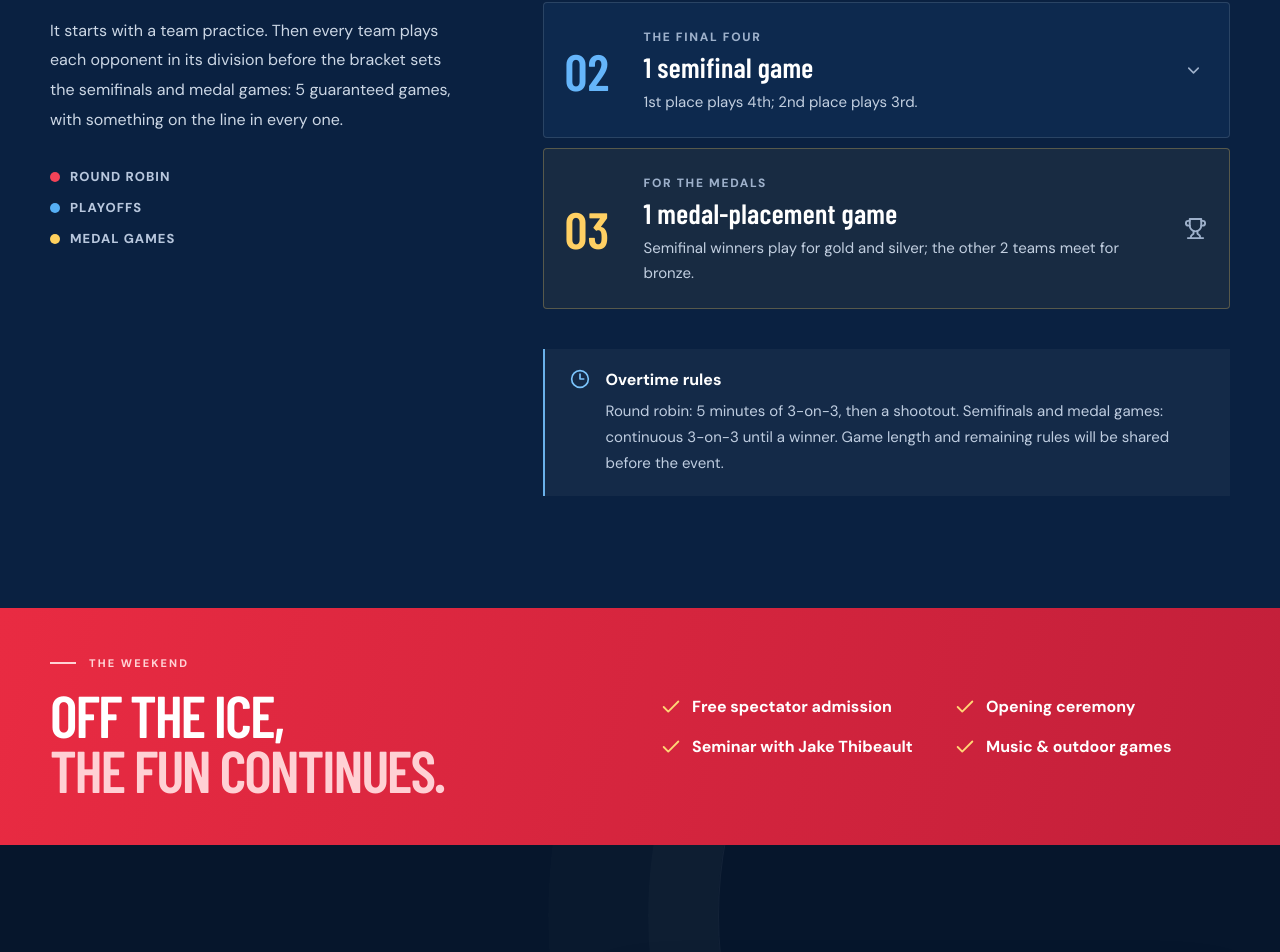
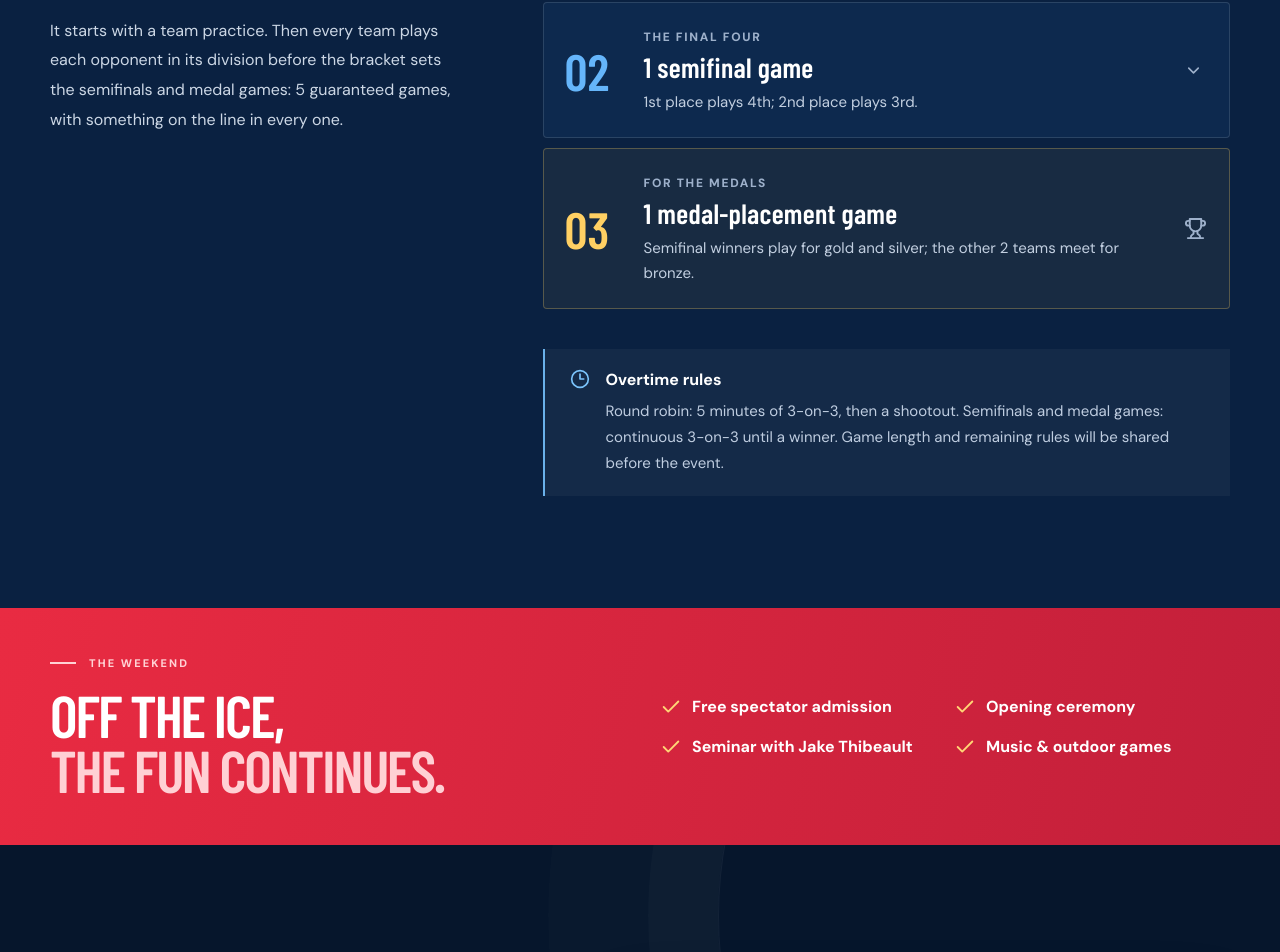
Before and after one commit to Avmannino/four_nations_tournament, a React (Vite) app: page / in a window 1280 px wide. Shown: the part 3933-4885 px from the top of the page. Built offline with nearby package versions, Linux system fonts and the light colour scheme.

Commit message:
Remove format color legend
Co-Authored-By: Claude Opus 5.5 <noreply@anthropic.com>

```diff
--- a/src/App.jsx
+++ b/src/App.jsx
@@ -270,7 +270,6 @@ export default function App() {
         <section id="format" className="format-section section-pad">
           <div className="content-width format-layout">
             <div className="format-copy"><SectionHeader eyebrow="TOURNAMENT FORMAT" title={<>Every game <span>counts.</span></>} body="It starts with a team practice. Then every team plays each opponent in its division before the bracket sets the semifinals and medal games: 5 guaranteed games, with something on the line in every one." light />
-              <div className="format-legend"><div><span className="legend-swatch legend-swatch--red" /> ROUND ROBIN</div><div><span className="legend-swatch legend-swatch--blue" /> PLAYOFFS</div><div><span className="legend-swatch legend-swatch--gold" /> MEDAL GAMES</div></div>
             </div>
             <div className="format-steps"><div className="format-step"><span className="format-step-count">01</span><div><small>THE OPENING ROUNDS</small><h3>3 round-robin games</h3><p>Each team plays the other 3 in its division. Tiebreakers: head-to-head, then goal differential.</p></div><ChevronDown size={19} /></div><div className="format-step"><span className="format-step-count">02</span><div><small>THE FINAL FOUR</small><h3>1 semifinal game</h3><p>1st place plays 4th; 2nd place plays 3rd.</p></div><ChevronDown size={19} /></div><div className="format-step"><span className="format-step-count">03</span><div><small>FOR THE MEDALS</small><h3>1 medal-placement game</h3><p>Semifinal winners play for gold and silver; the other 2 teams meet for bronze.</p></div><Trophy size={23} /></div></div>
             <div className="overtime-note"><Clock3 size={20} /><div><strong>Overtime rules</strong><p>Round robin: 5 minutes of 3-on-3, then a shootout. Semifinals and medal games: continuous 3-on-3 until a winner. Game length and remaining rules will be shared before the event.</p></div></div>
--- a/src/styles.css
+++ b/src/styles.css
@@ -127,11 +127,6 @@ button:disabled { opacity: .68; cursor: not-allowed; transform: none !important;
 .format-section { background: #0a2141; color: white; }
 .format-layout { display: grid; grid-template-columns: .75fr 1.25fr; gap: 40px 80px; }
 .format-copy .section-heading h2 span { color: #f04658; }
-.format-legend { display: grid; gap: 14px; margin-top: 34px; color: #b8c7dd; font-size: 13px; font-weight: 800; letter-spacing: .08em; }
-.format-legend > div { display: flex; align-items: center; gap: 10px; }
-.legend-swatch { height: 10px; width: 10px; background: #f24358; border-radius: 50%; }
-.legend-swatch--blue { background: #55aff5; }
-.legend-swatch--gold { background: #ffd15e; }
 .format-steps { display: grid; gap: 10px; }
 .format-step { display: grid; grid-template-columns: 59px 1fr 24px; gap: 20px; align-items: center; border: 1px solid rgba(255,255,255,.12); background: rgba(255,255,255,.04); padding: 22px 21px; border-radius: 4px; }
 .format-step:nth-child(2) { background: rgba(55,123,190,.1); }
@@ -230,7 +225,6 @@ button:disabled { opacity: .68; cursor: not-allowed; transform: none !important;
   .experience-grid { grid-template-columns: 1fr 1fr; }
   .format-layout { grid-template-columns: 1fr; }
   .overtime-note { grid-column: 1; }
-  .format-legend { display: flex; flex-wrap: wrap; }
   .details-layout { grid-template-columns: 1fr; gap: 28px; }
   .registration-layout { grid-template-columns: 1fr; }
   .registration-card { translate: none; }
```
